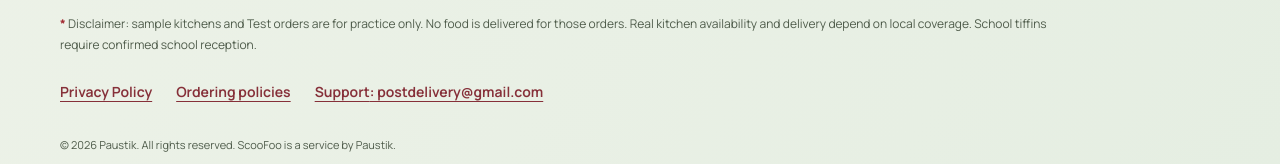
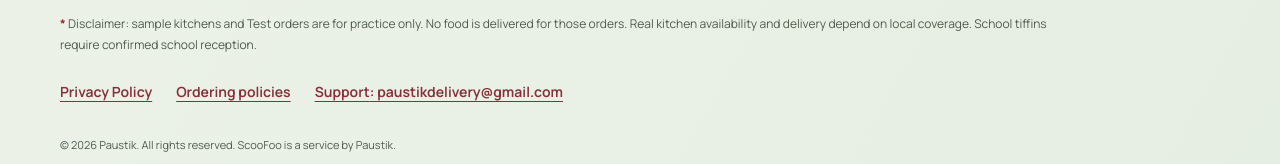
Before and after one commit to asish3537-blip/austic, a Next.js app: page / in a window 1280 px wide. Shown: the part 4943-5107 px from the top of the page. Built offline with nearby package versions, Linux system fonts and the light colour scheme; no server answers; the database is empty.

Commit message:
Correct footer support address to paustikdelivery@gmail.com

```diff
--- a/components/site-footer.tsx
+++ b/components/site-footer.tsx
@@ -9,5 +9,5 @@ export function SiteFooter(){return <footer className="paustik-footer footer-ref
  <nav aria-label="Paustik"><h2><UiText text="Paustik"/></h2><Link href="/app"><UiText text="Find Mother Kitchens"/></Link><Link href="/customer/marketplace"><UiText text="Homemade products"/></Link><Link href="/scoofoo"><UiText text="ScooFoo school tiffins"/></Link><Link href="/help"><UiText text="Help & support"/></Link></nav>
  <nav aria-label="Partners"><h2><UiText text="Join Paustik"/></h2><Link href="/join/mother"><UiText text="Become a Mother Kitchen Partner"/></Link><Link href="/join/delivery"><UiText text="Become a Delivery Partner"/></Link><Link href="/partners"><UiText text="Community partners"/></Link></nav>
  <div className="footer-downloads footer-downloads-text"><h2><UiText text="Get the app"/></h2><a className="footer-android-text" href="/downloads/Paustik-1.3.0.apk" download><UiText text="Download Android app"/> ↓</a><PhonePeAppstoreOption/></div></div>
- <div className="paustik-footer-bottom"><p className="footer-care-note"><UiText text="Made by mothers. Shared with care. Supporting local kitchens, one meal at a time."/></p><p className="footer-visible-disclaimer"><span aria-hidden="true">*</span> <UiText text="Disclaimer: sample kitchens and Test orders are for practice only. No food is delivered for those orders. Real kitchen availability and delivery depend on local coverage. School tiffins require confirmed school reception."/></p><nav className="footer-visible-legal" aria-label="Privacy and support"><Link href="/privacy"><UiText text="Privacy Policy"/></Link><Link href="/help#ordering-policies"><UiText text="Ordering policies"/></Link><a href="mailto:postdelivery@gmail.com"><UiText text="Support"/>: postdelivery@gmail.com</a></nav><small><UiText text="© 2026 Paustik. All rights reserved. ScooFoo is a service by Paustik."/></small></div>
+ <div className="paustik-footer-bottom"><p className="footer-care-note"><UiText text="Made by mothers. Shared with care. Supporting local kitchens, one meal at a time."/></p><p className="footer-visible-disclaimer"><span aria-hidden="true">*</span> <UiText text="Disclaimer: sample kitchens and Test orders are for practice only. No food is delivered for those orders. Real kitchen availability and delivery depend on local coverage. School tiffins require confirmed school reception."/></p><nav className="footer-visible-legal" aria-label="Privacy and support"><Link href="/privacy"><UiText text="Privacy Policy"/></Link><Link href="/help#ordering-policies"><UiText text="Ordering policies"/></Link><a href="mailto:paustikdelivery@gmail.com"><UiText text="Support"/>: paustikdelivery@gmail.com</a></nav><small><UiText text="© 2026 Paustik. All rights reserved. ScooFoo is a service by Paustik."/></small></div>
  </div></footer>;}
```
